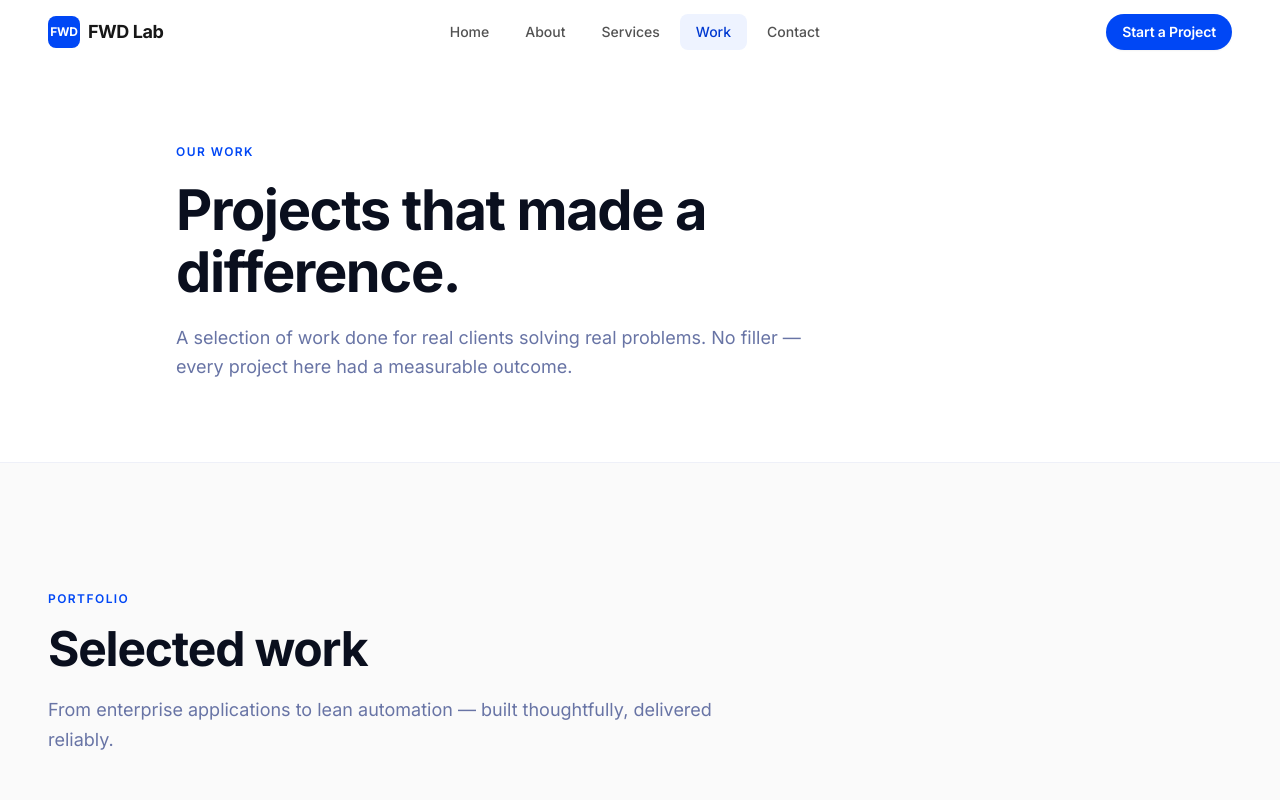
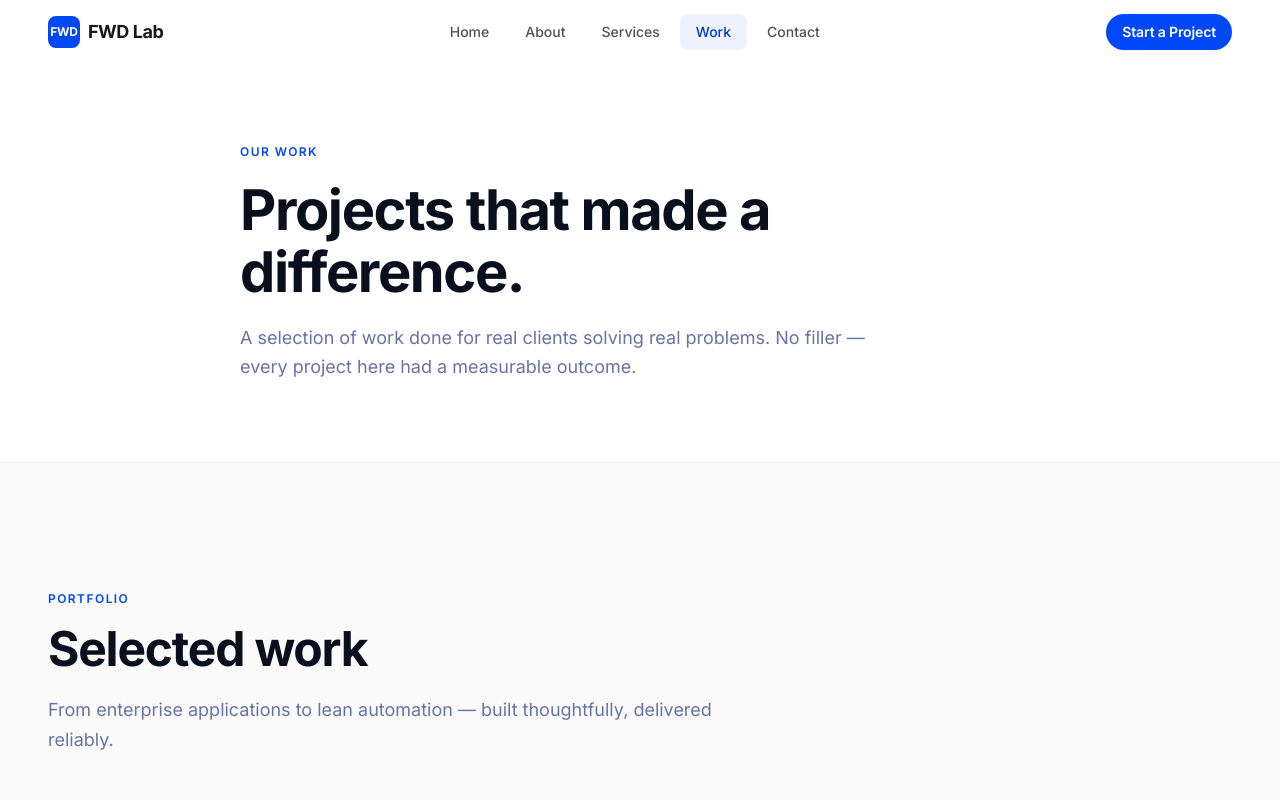
Before and after one commit to fatma-arch-lab/fwd-lab, a Next.js app: page /work in a window 1280 px wide. Shown: the top 800 px of the page. Built offline with nearby package versions, Linux system fonts and the light colour scheme.

Commit message:
design: src/components/layout/Container.tsx

```diff
--- a/src/components/layout/Container.tsx
+++ b/src/components/layout/Container.tsx
@@ -1,14 +1,14 @@
 import { cn } from "@/lib/utils";
 
 interface ContainerProps {
-  children: React.ReactNode;
+  children:  React.ReactNode;
   className?: string;
-  size?: "sm" | "md" | "lg" | "xl";
+  size?:     "sm" | "md" | "lg" | "xl";
 }
 
 const sizeStyles = {
   sm: "max-w-3xl",
-  md: "max-w-5xl",
+  md: "max-w-4xl",
   lg: "max-w-6xl",
   xl: "max-w-7xl",
 };
```
